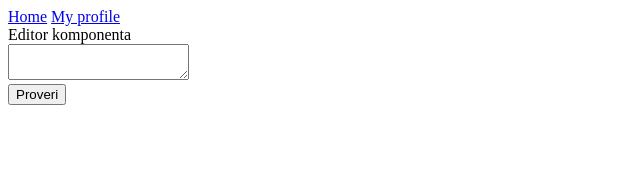
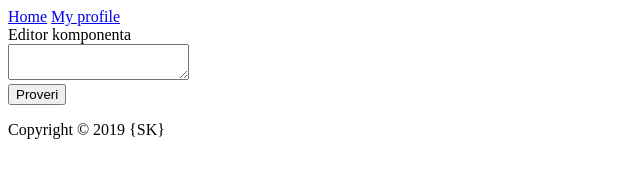
Before and after one commit to skolakoda/koderski-zadaci, a plain HTML site: page index.html in a window 1280 px wide. Shown: the whole page, without its empty margins (0-640 px from the left). Drawn offline with Linux system fonts and the light colour scheme.

Commit message:
added footer

```diff
--- a/components/Footer.js
+++ b/components/Footer.js
@@ -0,0 +1,12 @@
+class Footer extends HTMLElement {
+    constructor() {
+        super()
+        this.innerHTML=`
+        <div>
+            <p>Copyright © 2019 {SK}</p>
+        </div>
+        `
+    }
+}
+
+customElements.define('kz-footer', Footer)
--- a/index.html
+++ b/index.html
@@ -9,7 +9,7 @@
 
   <kz-navigacija></kz-navigacija>
   <kz-editor></kz-editor>
-
+  <kz-footer></kz-footer>
   <script src="main.js" type="module"></script>
 </body>
 </html>
--- a/main.js
+++ b/main.js
@@ -1,2 +1,3 @@
 import './components/Editor.js'
 import './components/Navigacija.js'
+import './components/Footer.js'
```
